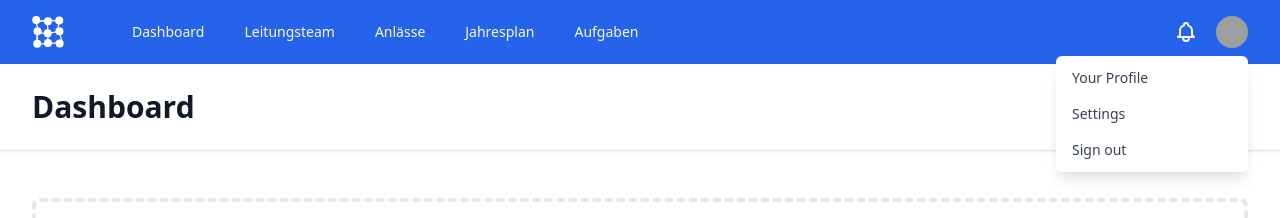
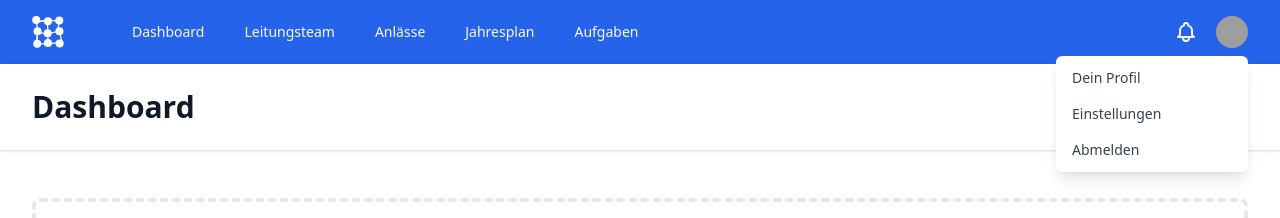
Before and after one commit to SCVANA/escadu, a Nuxt app: page / in a window 1280 px wide. Both pictures are taken after a click on the button 1232 px from the left and 32 px from the top of the page. Shown: the top 218 px of the page. Built offline with nearby package versions, Linux system fonts and the light colour scheme; grey boxes are pictures that could not be loaded.

Commit message:
englisch to german

```diff
--- a/layouts/default.vue
+++ b/layouts/default.vue
@@ -92,17 +92,17 @@
                           href="#"
                           class="block px-4 py-2 text-sm text-gray-700 hover:bg-gray-100"
                           role="menuitem"
-                        >Your Profile</a>
+                        >Dein Profil</a>
                         <a
                           href="#"
                           class="block px-4 py-2 text-sm text-gray-700 hover:bg-gray-100"
                           role="menuitem"
-                        >Settings</a>
+                        >Einstellungen</a>
                         <a
                           href="#"
                           class="block px-4 py-2 text-sm text-gray-700 hover:bg-gray-100"
                           role="menuitem"
-                        >Sign out</a>
+                        >Abmelden</a>
                       </div>
                     </div>
                   </transition>
@@ -186,15 +186,15 @@
               <a
                 href="#"
                 class="block px-3 py-2 rounded-md text-base font-medium text-gray-400 hover:text-white hover:bg-gray-700 focus:outline-none focus:text-white focus:bg-gray-700"
-              >Your Profile</a>
+              >Dein Profil</a>
               <a
                 href="#"
                 class="mt-1 block px-3 py-2 rounded-md text-base font-medium text-gray-400 hover:text-white hover:bg-gray-700 focus:outline-none focus:text-white focus:bg-gray-700"
-              >Settings</a>
+              >Einstellungen</a>
               <a
                 href="#"
                 class="mt-1 block px-3 py-2 rounded-md text-base font-medium text-gray-400 hover:text-white hover:bg-gray-700 focus:outline-none focus:text-white focus:bg-gray-700"
-              >Sign out</a>
+              >Abmelden</a>
             </div>
           </div>
         </div>
```
